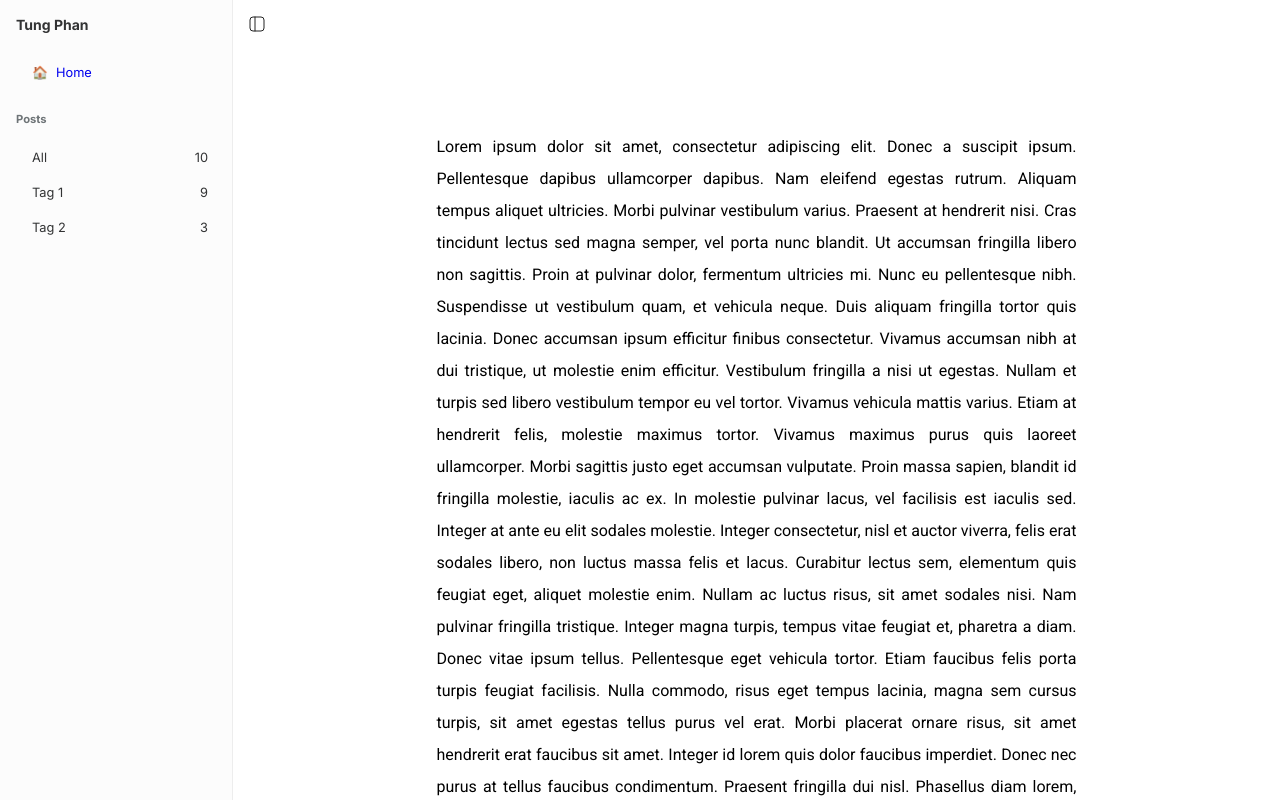
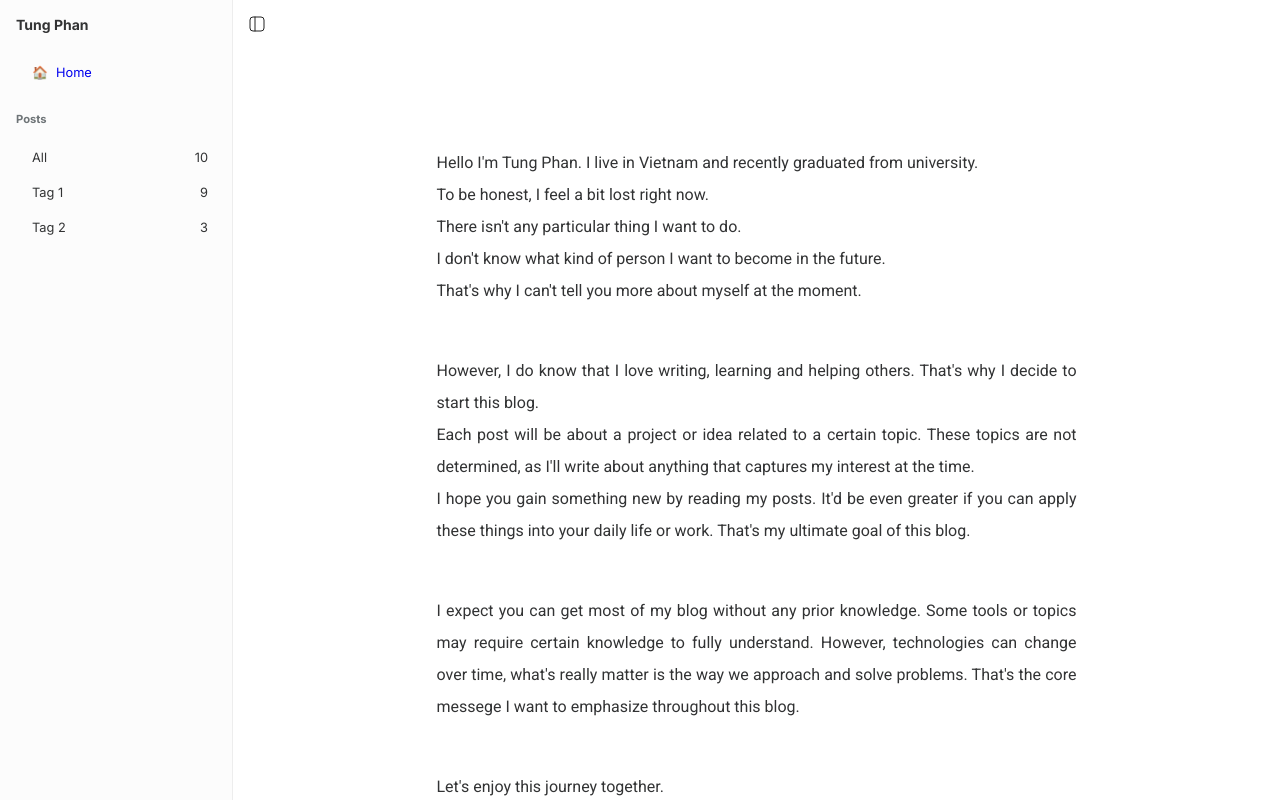
Before and after one commit to pntt3011/pntt3011.github.io, a SvelteKit app: page / in a window 1280 px wide. Shown: the top 800 px of the page. Built offline with nearby package versions, Linux system fonts and the light colour scheme.

Commit message:
Add homepage v1.0

```diff
--- a/src/routes/+page.svelte
+++ b/src/routes/+page.svelte
@@ -1,45 +1,30 @@
 <section>
-  Lorem ipsum dolor sit amet, consectetur adipiscing elit. Donec a suscipit
-  ipsum. Pellentesque dapibus ullamcorper dapibus. Nam eleifend egestas rutrum.
-  Aliquam tempus aliquet ultricies. Morbi pulvinar vestibulum varius. Praesent
-  at hendrerit nisi. Cras tincidunt lectus sed magna semper, vel porta nunc
-  blandit. Ut accumsan fringilla libero non sagittis. Proin at pulvinar dolor,
-  fermentum ultricies mi. Nunc eu pellentesque nibh. Suspendisse ut vestibulum
-  quam, et vehicula neque. Duis aliquam fringilla tortor quis lacinia. Donec
-  accumsan ipsum efficitur finibus consectetur. Vivamus accumsan nibh at dui
-  tristique, ut molestie enim efficitur. Vestibulum fringilla a nisi ut egestas.
-  Nullam et turpis sed libero vestibulum tempor eu vel tortor. Vivamus vehicula
-  mattis varius. Etiam at hendrerit felis, molestie maximus tortor. Vivamus
-  maximus purus quis laoreet ullamcorper. Morbi sagittis justo eget accumsan
-  vulputate. Proin massa sapien, blandit id fringilla molestie, iaculis ac ex.
-  In molestie pulvinar lacus, vel facilisis est iaculis sed. Integer at ante eu
-  elit sodales molestie. Integer consectetur, nisl et auctor viverra, felis erat
-  sodales libero, non luctus massa felis et lacus. Curabitur lectus sem,
-  elementum quis feugiat eget, aliquet molestie enim. Nullam ac luctus risus,
-  sit amet sodales nisi. Nam pulvinar fringilla tristique. Integer magna turpis,
-  tempus vitae feugiat et, pharetra a diam. Donec vitae ipsum tellus.
-  Pellentesque eget vehicula tortor. Etiam faucibus felis porta turpis feugiat
-  facilisis. Nulla commodo, risus eget tempus lacinia, magna sem cursus turpis,
-  sit amet egestas tellus purus vel erat. Morbi placerat ornare risus, sit amet
-  hendrerit erat faucibus sit amet. Integer id lorem quis dolor faucibus
-  imperdiet. Donec nec purus at tellus faucibus condimentum. Praesent fringilla
-  dui nisl. Phasellus diam lorem, tincidunt quis eros non, consequat imperdiet
-  turpis. Nam feugiat felis lobortis enim condimentum, ac consectetur ipsum
-  commodo. Aliquam pharetra hendrerit mauris sed vulputate. Maecenas egestas
-  laoreet leo, et convallis dolor pulvinar quis. Nam hendrerit a ipsum et
-  mattis. Pellentesque sit amet eros nibh. Mauris ac feugiat lorem. Mauris arcu
-  massa, lobortis vitae est quis, sodales interdum nunc. Mauris eu vestibulum
-  magna. Etiam quis gravida lacus. Nullam in sodales diam. Nulla facilisi.
-  Suspendisse aliquam, tortor vel mattis euismod, orci ligula semper velit,
-  molestie facilisis est justo sed est. Maecenas fringilla metus eget faucibus
-  mattis. Integer finibus tellus egestas, egestas elit aliquam, laoreet lorem.
-  Aliquam euismod convallis est, in vehicula risus ultrices in. Ut nisl odio,
-  pharetra sit amet fringilla ac, faucibus at nisl. Nullam dictum efficitur
-  pulvinar. Nullam pulvinar eros quis libero vestibulum rutrum. Nullam vitae
-  tempor mi. Sed dolor metus, eleifend nec nunc eu, placerat lacinia est. Proin
-  dignissim, augue a dapibus rhoncus, mauris tellus tempor nisl, fermentum
-  ullamcorper metus nunc in erat. Lorem ipsum dolor sit amet, consectetur
-  adipiscing elit. Integer tempor convallis odio, in dignissim ex rhoncus vel.
+  <p>
+    Hello I'm Tung Phan. I live in Vietnam and recently graduated from
+    university.<br />
+    To be honest, I feel a bit lost right now.<br />
+    There isn't any particular thing I want to do.<br />
+    I don't know what kind of person I want to become in the future.<br />
+    That's why I can't tell you more about myself at the moment.
+  </p>
+  <p>
+    However, I do know that I love writing, learning and helping others. That's
+    why I decide to start this blog.<br />
+    Each post will be about a project or idea related to a certain topic. These topics
+    are not determined, as I'll write about anything that captures my interest at
+    the time.<br />
+    I hope you gain something new by reading my posts. It'd be even greater if you
+    can apply these things into your daily life or work. That's my ultimate goal
+    of this blog.
+  </p>
+  <p>
+    I expect you can get most of my blog without any prior knowledge. Some tools
+    or topics may require certain knowledge to fully understand. However,
+    technologies can change over time, what's really matter is the way we
+    approach and solve problems. That's the core messege I want to emphasize
+    throughout this blog.
+  </p>
+  <p>Let's enjoy this journey together.</p>
 </section>
 
 <style>
@@ -47,5 +32,9 @@
     text-align: justify;
     text-justify: inter-word;
     line-height: 2rem;
+    display: flex;
+    flex-direction: column;
+    gap: 1rem;
+    color: #323334;
   }
 </style>
```
